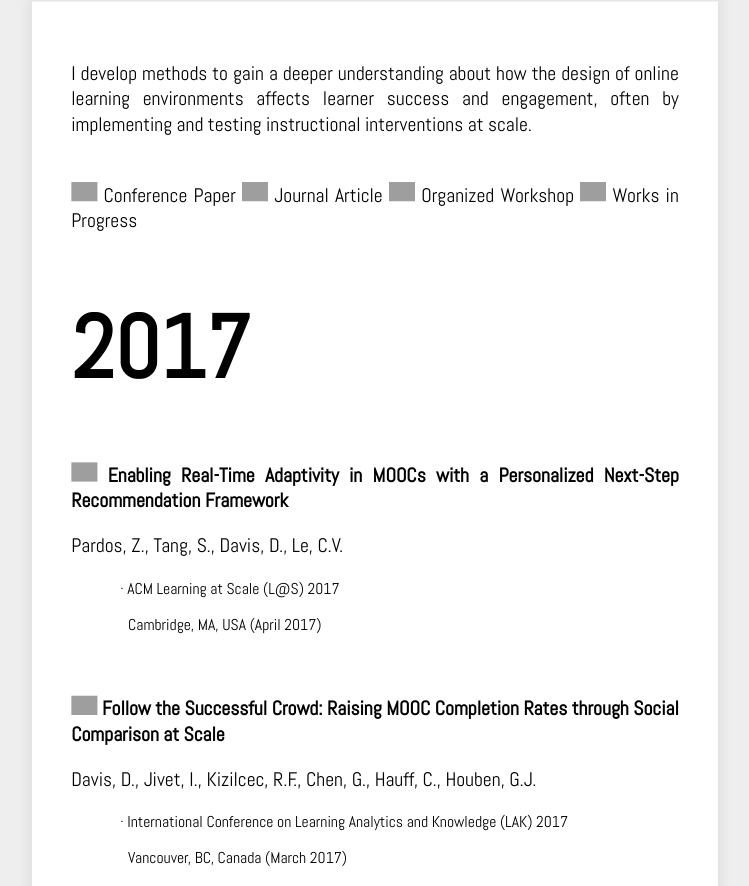
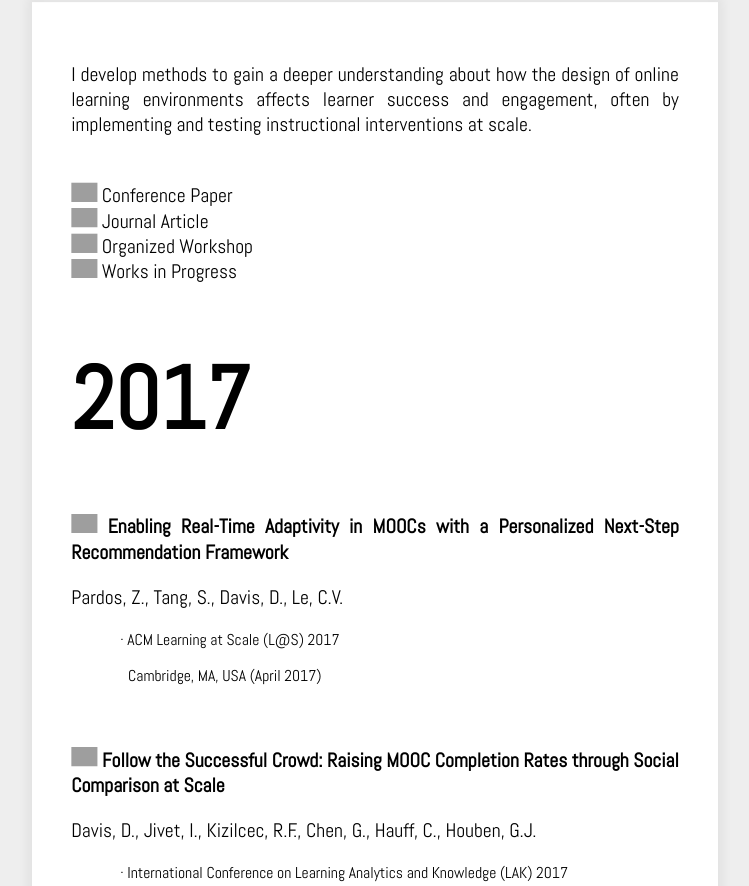
Before and after one commit to jjh111/Car-Barn-Studios, a plain HTML site: page research.html in a window 1280 px wide. Shown: the part 588-1474 px from the top of the page, without its empty margins (265-1014 px from the left). Drawn offline with Linux system fonts and the light colour scheme; grey boxes are pictures that could not be loaded.

Commit message:
Update research.html

```diff
--- a/research.html
+++ b/research.html
@@ -31,9 +31,9 @@ the design of online learning environments affects learner success and engagemen
 instructional interventions at scale.
 </p>
 <br>
-<img src=http://i.imgur.com/1RoqtzD.png height=20px> Conference Paper
-<img src=http://i.imgur.com/7WTuveo.png height=20px> Journal Article
-<img src=http://i.imgur.com/1nyRE8P.png height=20px> Organized Workshop
+<img src=http://i.imgur.com/1RoqtzD.png height=20px> Conference Paper <br>
+<img src=http://i.imgur.com/7WTuveo.png height=20px> Journal Article <br>
+<img src=http://i.imgur.com/1nyRE8P.png height=20px> Organized Workshop <br>
 <img src=http://i.imgur.com/wL4168R.png height=20px> Works in Progress
 <br>
 <h1>
```
